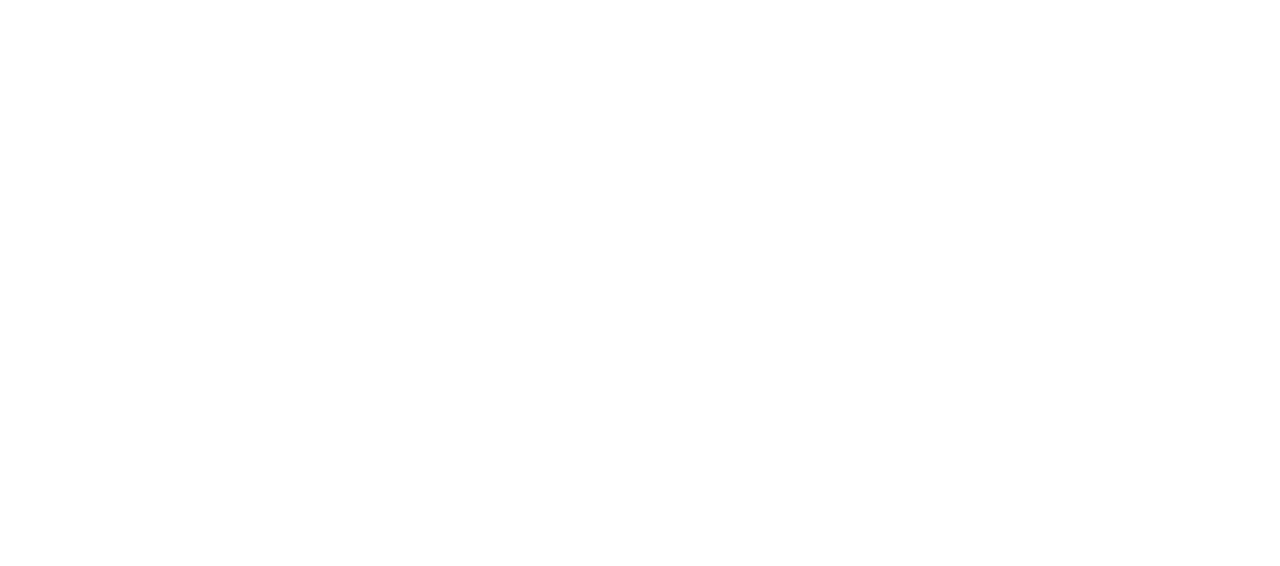
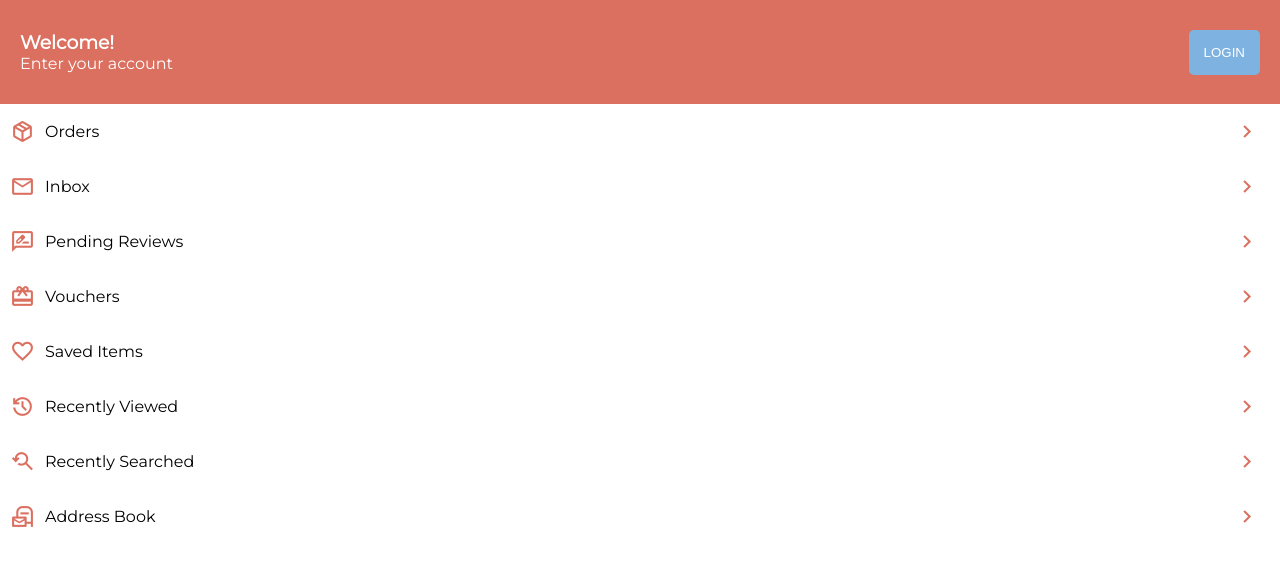
Before and after one commit to aglago/handmade, a React (Vite) app: page /profile in a window 1280 px wide. Before the commit this address had no page. Shown: the top 566 px of the page. Built offline with nearby package versions, Linux system fonts and the light colour scheme.

Commit message:
fixed routing error and completed the design for profile page

```diff
--- a/src/App.jsx
+++ b/src/App.jsx
@@ -1,14 +1,17 @@
 import {Routes, Route } from "react-router-dom"
 import ShopPage from "./components/0ShopPage/0Shop/ShopPage"
 import SearchPage from "./components/1SearchPage/1Search/SearchPage"
+import ProfilePage from "./components/5ProfilePage/0Profile/ProfilePage"
 
 export default function App() {
 
   return (
+    // <ProfilePage />
     <Routes>
       <Route>
-        <Route index element={<ShopPage />} />
-        <Route path="search" element={<SearchPage/>}/>
+        <Route path="/" element={<ShopPage />} />
+        <Route path="/search" element={<SearchPage />} />
+        <Route path="/profile" element={<ProfilePage />} />
       </Route>
     </Routes>
   )
--- a/src/components/0ShopPage/Navigation/Navigation.jsx
+++ b/src/components/0ShopPage/Navigation/Navigation.jsx
@@ -18,7 +18,7 @@
 
             {/* Search */}
 
-            <Link to="search">
+            <Link to="/search">
                 <NavigationItem
                     className="material-symbols-outlined search"
                     icon="manage_search"
@@ -28,7 +28,7 @@
 
             {/* Chat */}
 
-            <Link to="chat">
+            <Link to="/chat">
                 <NavigationItem
                     className="material-symbols-outlined chat"
                     icon="chat"
@@ -38,7 +38,7 @@
 
             {/* Cart */}
 
-            <Link to="cart">
+            <Link to="/cart">
                 <NavigationItem
                     className="material-symbols-outlined cart"
                     icon="shopping_cart"
@@ -48,7 +48,7 @@
 
             {/* Profile */}
 
-            <Link to="profile">
+            <Link to="/profile">
                 <NavigationItem
                     className="material-symbols-outlined person"
                     icon="person"
--- /dev/null
+++ b/src/components/5ProfilePage/0Profile/ProfilePage.jsx
@@ -0,0 +1,9 @@
+import Welcome from "../Welcome/Welcome";
+
+
+export default function ProfilePage() {
+
+    return (
+        <Welcome />
+    )
+}
--- /dev/null
+++ b/src/components/5ProfilePage/SettingsList/SettingsListItem.css
@@ -0,0 +1,24 @@
+div.profileListTab {
+    display: flex;
+    align-items: center;
+    justify-content: space-between;
+    padding: 15px 10px;
+    /* border-bottom: 1px solid grey; */
+
+    div.left {
+        display: flex;
+        align-items: center;
+
+        .orders {
+            font-size: 25px;
+            color: var(--primary);
+        }
+
+    }
+
+    .right {
+        font-size: 25px;
+        color: var(--primary);
+    }
+
+}
--- /dev/null
+++ b/src/components/5ProfilePage/SettingsList/SettingsListItem.jsx
@@ -0,0 +1,31 @@
+import Icon from "../../0ShopPage/Icon/Icon";
+import PropTypes from 'prop-types'
+import './SettingsListItem.css'
+
+
+export default function SettingsListItem({icon,description}) {
+
+    return (
+        <div className="profileListTab">
+            <div className="left">
+                <Icon
+                    className="material-symbols-outlined orders"
+                    icon={icon}
+                />
+
+                <p>{description}</p>
+            </div>
+
+            <Icon
+                className="material-symbols-outlined right"
+                icon="chevron_right"
+            />
+        </div>
+    )
+}
+
+SettingsListItem.propTypes = {
+    icon: PropTypes.string,
+    description: PropTypes.string,
+    className: PropTypes.string
+}
--- /dev/null
+++ b/src/components/5ProfilePage/Welcome/Welcome.css
@@ -0,0 +1,24 @@
+div.welcomeWrapper {
+    width: 100%;
+    background-color: var(--primary);
+    display: flex;
+    align-items: center;
+    justify-content: space-between;
+    padding: 20px 20px;
+    color: white;
+    height: 13vh;
+    /* position: fixed; */
+
+    button {
+        padding: 15px;
+        background-color: var(--blue);
+        outline: none;
+        border: none;
+        border-radius: 5px;
+        color: white;
+    }
+}
+
+.profileListWrapper {
+    /* margin-top: 20vh; */
+}
--- /dev/null
+++ b/src/components/5ProfilePage/Welcome/Welcome.jsx
@@ -0,0 +1,63 @@
+import SettingsListItem from "../SettingsList/SettingsListItem"
+import "./Welcome.css"
+
+export default function Welcome() {
+
+
+    return (
+        <>
+            <div className="welcomeWrapper">
+                <div className="welcome">
+                    <h3>Welcome!</h3>
+                    <p>Enter your account</p>
+                </div>
+
+                <button>
+                    LOGIN
+                </button>
+            </div>
+
+            <div className="profileListWrapper">
+                <SettingsListItem
+                    icon="package_2"
+                    description="Orders"
+                />
+
+                <SettingsListItem
+                    icon="mail"
+                    description="Inbox"
+                />
+
+                <SettingsListItem
+                    icon="rate_review"
+                    description="Pending Reviews"
+                />
+
+                <SettingsListItem
+                    icon="redeem"
+                    description="Vouchers"
+                />
+
+                <SettingsListItem
+                    icon="favorite"
+                    description="Saved Items"
+                />
+
+                <SettingsListItem
+                    icon="history"
+                    description="Recently Viewed"
+                />
+
+                <SettingsListItem
+                    icon="youtube_searched_for"
+                    description="Recently Searched"
+                />
+
+                <SettingsListItem
+                    icon="local_post_office"
+                    description="Address Book"
+                />
+            </div>
+        </>
+    )
+}
```
